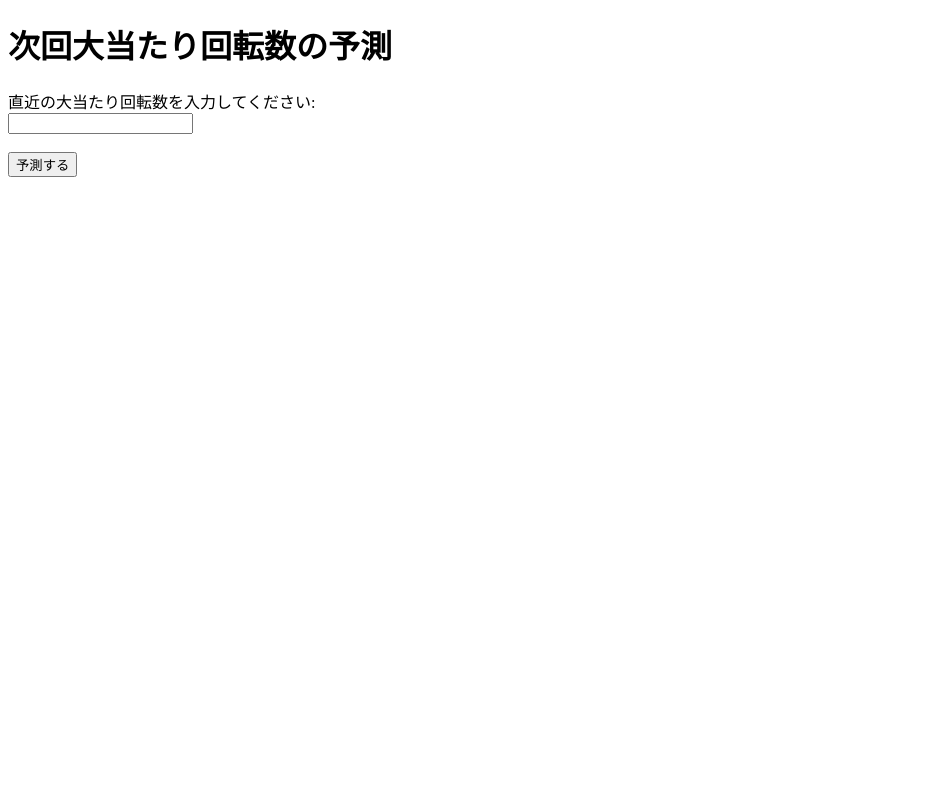
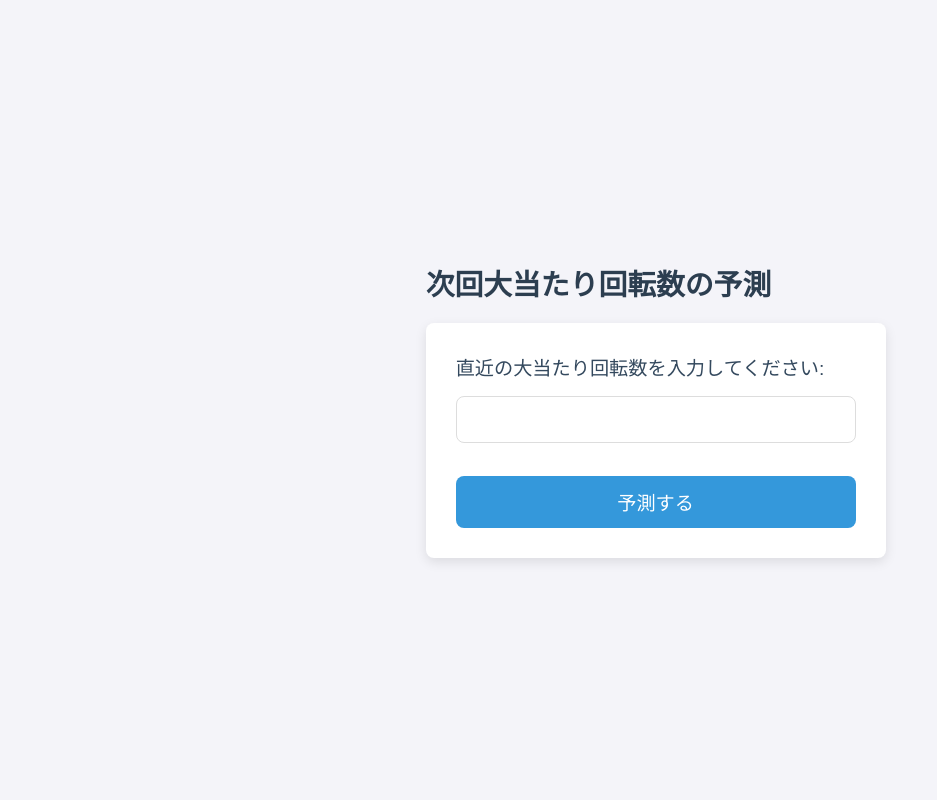
Before and after one commit to inoue290/enenAI, a Flask app: page / in a window 1280 px wide. Shown: the whole page, without its empty margins (0-937 px from the left). Run offline with Flask 3, Linux system fonts and the light colour scheme.

Commit message:
Update index.html

```diff
--- a/templates/index.html
+++ b/templates/index.html
@@ -2,9 +2,95 @@
 <html lang="ja">
 <head>
     <meta charset="UTF-8">
+    <meta name="viewport" content="width=device-width, initial-scale=1.0"> <!-- レスポンシブ対応 -->
     <title>e炎炎の消防隊verベニマル 回転数予測</title>
+    <style>
+        /* 基本的なスタイル */
+        body {
+            font-family: 'Arial', sans-serif;
+            background-color: #f4f4f9;
+            margin: 0;
+            padding: 0;
+            display: flex;
+            justify-content: center;
+            align-items: center;
+            height: 100vh;
+        }
+
+        h1 {
+            font-size: 1.8em;
+            color: #2c3e50;
+            margin-bottom: 20px;
+        }
+
+        form {
+            background-color: #fff;
+            border-radius: 8px;
+            padding: 30px;
+            box-shadow: 0px 4px 12px rgba(0, 0, 0, 0.1);
+            width: 100%;
+            max-width: 400px;
+        }
+
+        label {
+            font-size: 1.2em;
+            color: #34495e;
+        }
+
+        input[type="number"] {
+            width: 100%;
+            padding: 12px;
+            margin: 15px 0;
+            border-radius: 8px;
+            border: 1px solid #ddd;
+            font-size: 1.1em;
+            box-sizing: border-box;
+        }
+
+        input[type="submit"] {
+            width: 100%;
+            padding: 12px;
+            background-color: #3498db;
+            color: white;
+            border: none;
+            border-radius: 8px;
+            font-size: 1.2em;
+            cursor: pointer;
+        }
+
+        input[type="submit"]:hover {
+            background-color: #2980b9;
+        }
+
+        h2 {
+            color: #e74c3c;
+            font-size: 1.4em;
+            margin-top: 20px;
+        }
+
+        @media (max-width: 768px) {
+            h1 {
+                font-size: 1.5em;
+            }
+
+            form {
+                padding: 20px;
+            }
+
+            label {
+                font-size: 1em;
+            }
+
+            input[type="number"], input[type="submit"] {
+                font-size: 1em;
+                padding: 10px;
+            }
+        }
+    </style>
 </head>
 <body>
+
+    <div>
         <h1>次回大当たり回転数の予測</h1>
         <form method="POST">
             <label for="input_atari">直近の大当たり回転数を入力してください:</label><br>
@@ -17,5 +103,7 @@
         {% if prediction is not none %}
             <h2>予測結果: {{ prediction }} 回転</h2>
         {% endif %}
+    </div>
+
 </body>
 </html>
```
Lines whose indentation alone changed are shown as unchanged.
